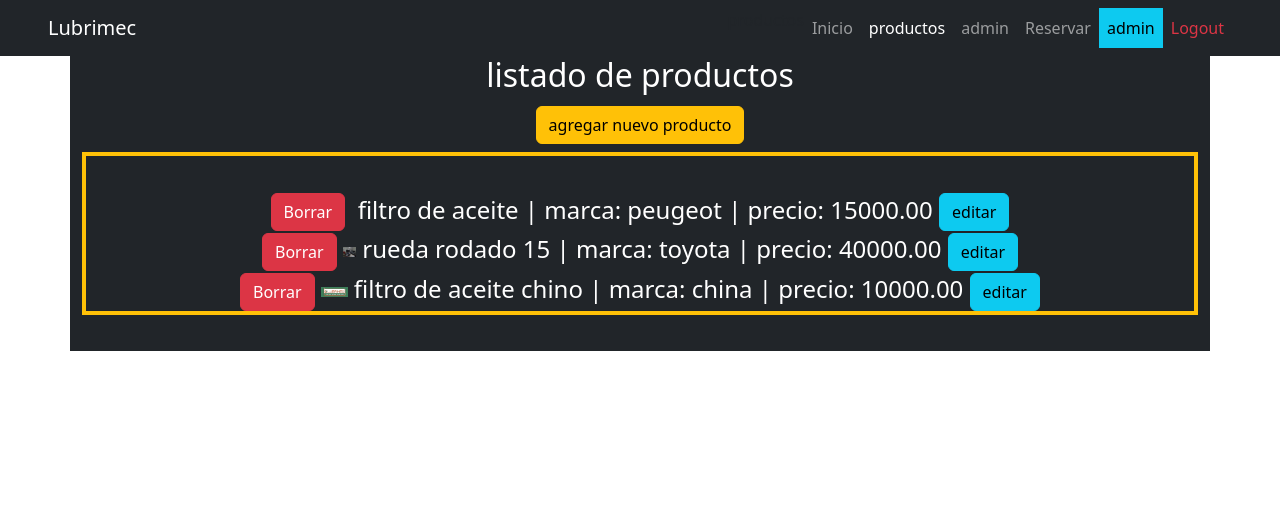
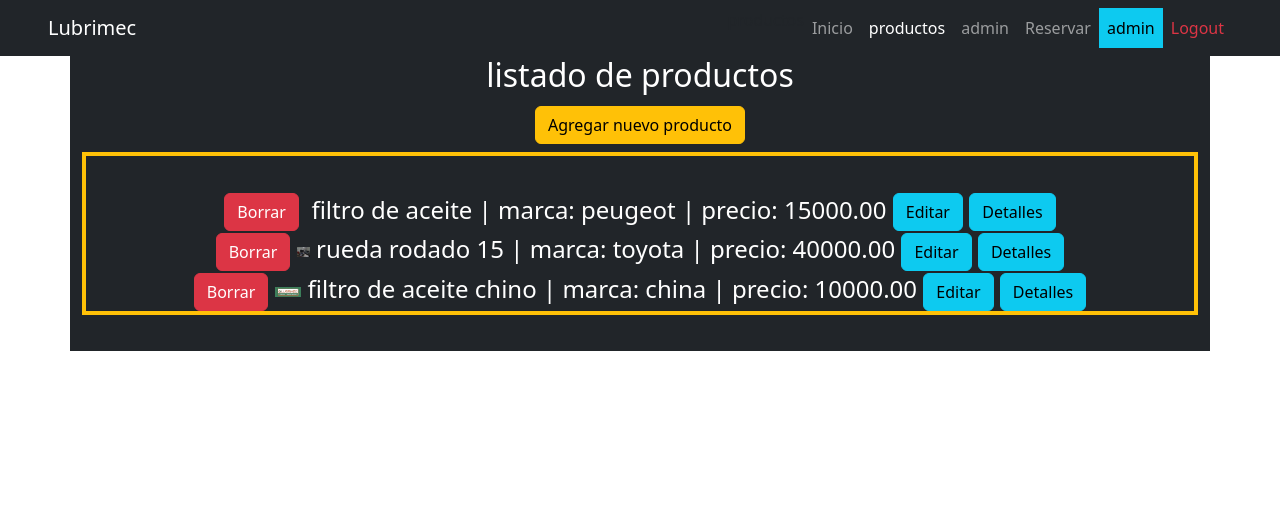
Before and after one commit to LeanGarro/Proyecto_Final, a Django app: page /productos/ in a window 1280 px wide. Shown: the top 510 px of the page. Run offline with Django 4.2, Linux system fonts and the light colour scheme; a user stored in the database is signed in; data comes from the database, SQL or seed files in the repository; both versions use the stored data as it was after the commit; some libraries are stand-ins or nearby versions.

Commit message:
creando dtail, pero tiene bugs

```diff
--- a/project/apps/productos/templates/productos/productos_show.html
+++ b/project/apps/productos/templates/productos/productos_show.html
@@ -11,7 +11,7 @@
 
         <h2>listado de productos</h2>
         {% if user.is_staff %}
-            <h2><a class="btn btn-warning" href="{% url 'CreatedProducto' %}">agregar nuevo producto</a></h2>
+            <h2><a class="btn btn-warning" href="{% url 'CreatedProducto' %}">Agregar nuevo producto</a></h2>
         {% endif %}
 
 
@@ -30,7 +30,8 @@
                     {% endif %}
                     <img height="10px" src="{{ obj.imagen }}">  {{obj}}
                     {% if user.is_staff %}
-                        <a class="btn btn-info" href="{% url 'UpdateProducto' obj.nombre %}">editar</a>
+                        <a class="btn btn-info" href="{% url 'UpdateProducto' obj.nombre %}">Editar</a>
+                        <a class="btn btn-info" href="{% url 'DetailProducto' obj.nombre %}">Detalles</a>
                     {% endif %}
                 {% endfor %}
 
--- a/project/apps/productos/views.py
+++ b/project/apps/productos/views.py
@@ -55,3 +55,16 @@ def ProductoCreated(request):
         form= forms.ProductoForms()
 
     return render(request, "productos/CreatedProducto.html", {"form_created": form})
+
+def ProductoDetail(request, NameProducto):
+    """
+    productos= models.ProductoModel.objects.get(nombre= NameProducto)
+    context= {"product": productos}
+    return render(request, "productos/DetailProducto.html", context)
+    """
+    producto= forms.ProductoModel.objects.get(nombre= NameProducto)
+
+    form= forms.ProductoForms(initial={'nombre': producto.nombre, 'marca': producto.marca, 'proveedor': producto.proveedor,
+        'precio': producto.precio, 'descripcion': producto.descripcion, 'imagen': producto.imagen})
+
+    return render(request, "productos/DetailProducto.html", {"form_detail": form})
--- a/project/config/urls.py
+++ b/project/config/urls.py
@@ -27,6 +27,7 @@ urlpatterns = [
     path("reservas/", formulario_reservar),
     path("reservado/", formulario_reservar),
     path("productos/", views.VerProductos),
+    path("productos/detail/<NameProducto>/", views.ProductoDetail, name= "DetailProducto"),
     path("productos/created/", views.ProductoCreated, name= "CreatedProducto"),
     path("productos/delete/<NameProducto>/", views.ProductoDelete, name= "DeleteProducto"),
     path("productos/update/<NameProducto>/", views.ProductoUpdate, name= "UpdateProducto"),
```
Also changed, not shown: project/apps/productos/templates/productos/DetailProducto.html (added, +17 -0 lines), README.md, project/db.sqlite3, project/media/img_producto/otros_dos_autos_jnFCts8.jpg (added).
